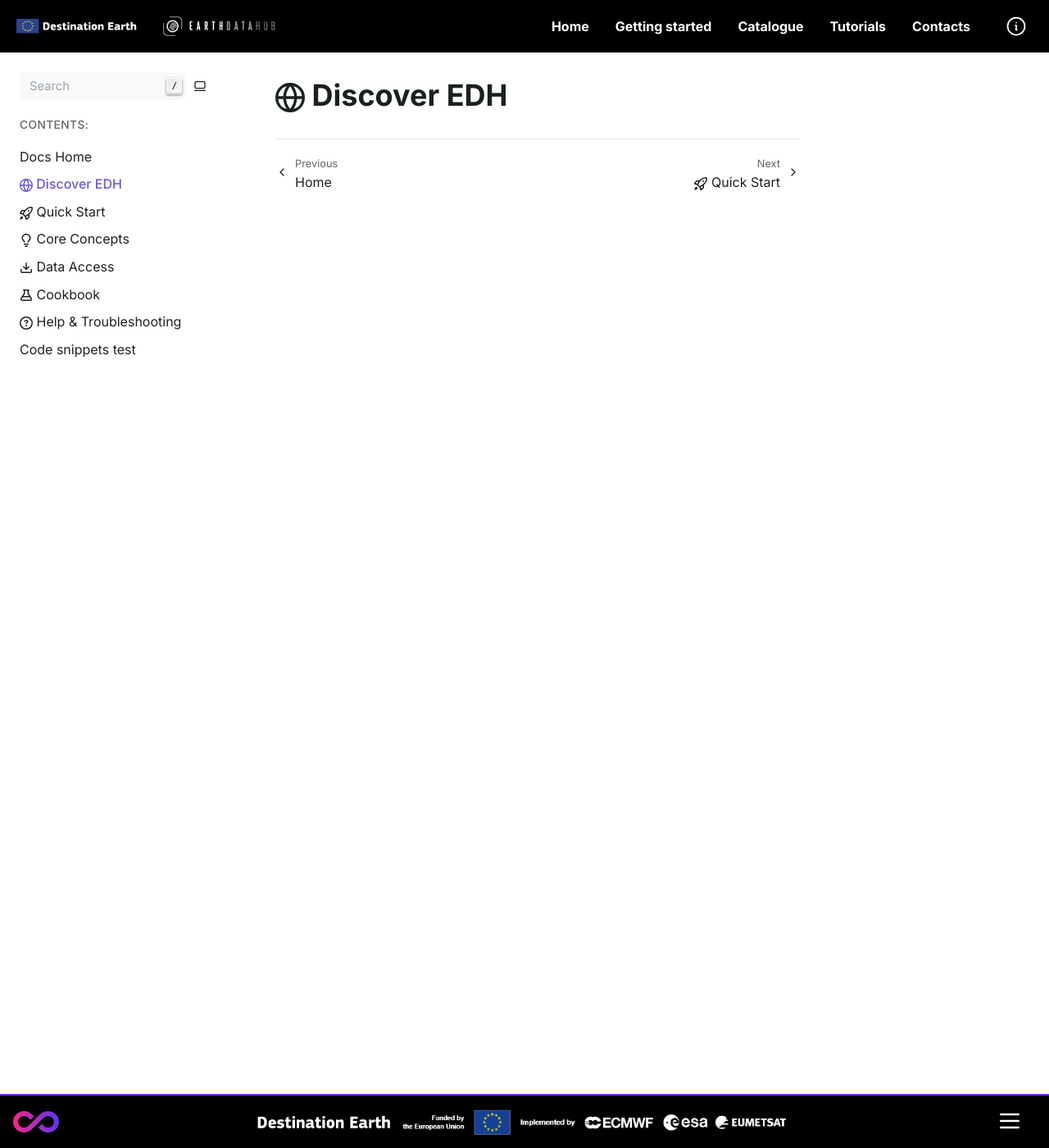
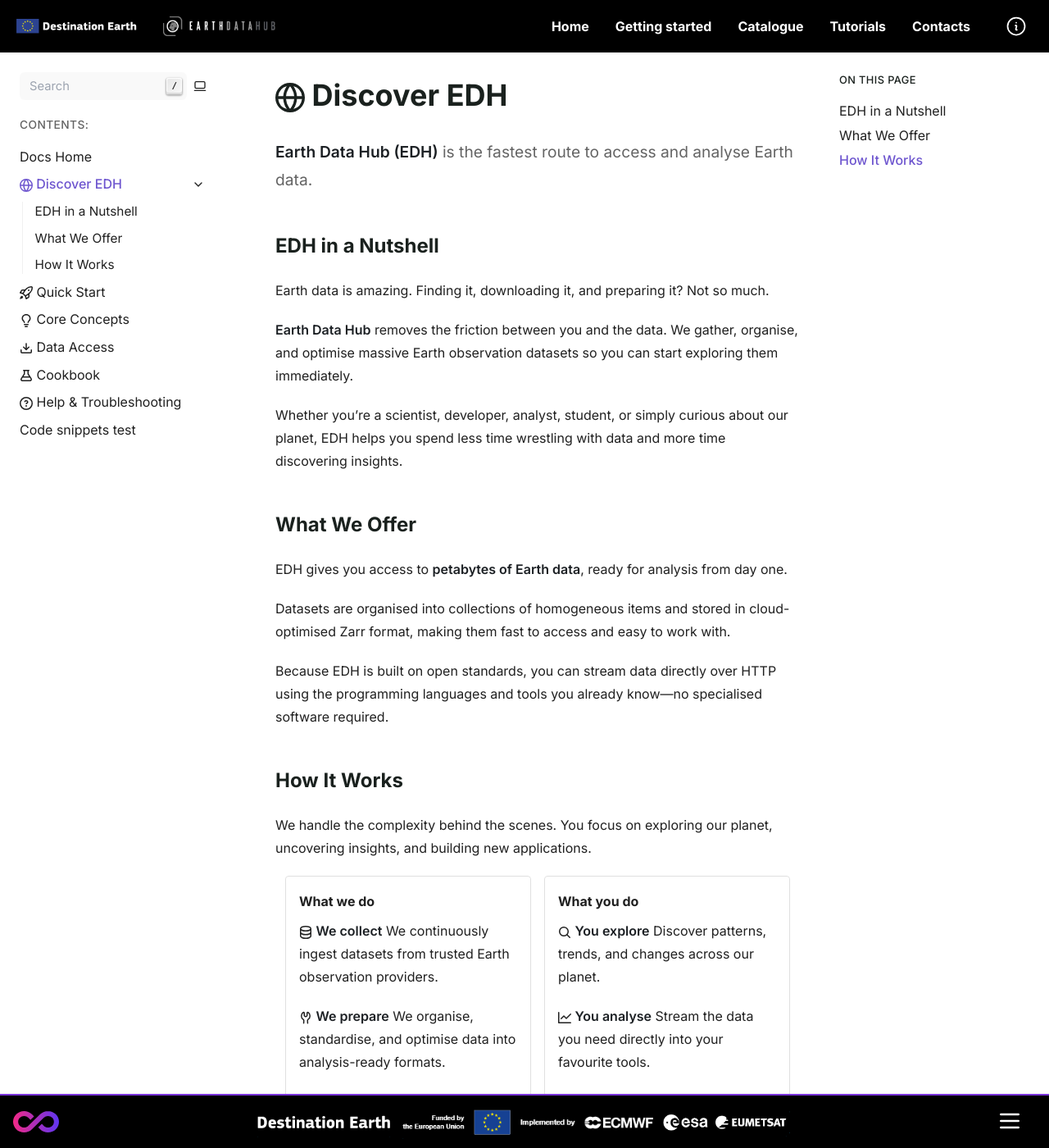
Before and after one commit to bopen/edh-docs, a Sphinx documentation site: the page built from source/discover-edh.md, in a window 1280 px wide and 1400 px high. Shown: the whole window at 82% size. Built offline with Sphinx 7.4.7, drawn with Linux system fonts in a browser that asks for light colours.

Commit message:
add Discover EDH content

`````diff
--- a/source/discover-edh.md
+++ b/source/discover-edh.md
@@ -1 +1,56 @@
 # {octicon}`globe` Discover EDH
+
+{ .lead }
+**Earth Data Hub (EDH)** is the fastest route to access and analyse Earth data.
+
+## EDH in a Nutshell
+
+Earth data is amazing. Finding it, downloading it, and preparing it? Not so much.
+
+**Earth Data Hub** removes the friction between you and the data. We gather, organise, and optimise massive Earth observation datasets so you can start exploring them immediately.
+
+Whether you're a scientist, developer, analyst, student, or simply curious about our planet, EDH helps you spend less time wrestling with data and more time discovering insights.
+
+## What We Offer
+
+EDH gives you access to **petabytes of Earth data**, ready for analysis from day one.
+
+Datasets are organised into collections of homogeneous items and stored in cloud-optimised Zarr format, making them fast to access and easy to work with.
+
+Because EDH is built on open standards, you can stream data directly over HTTP using the programming languages and tools you already know—no specialised software required.
+
+## How It Works
+
+We handle the complexity behind the scenes. You focus on exploring our planet, uncovering insights, and building new applications.
+
+````{grid} 2
+---
+gutter: 3
+---
+```{grid-item-card} What we do
+:class-card: sd-shadow-sm
+
+{octicon}`database` **We collect**
+We continuously ingest datasets from trusted Earth observation providers.
+
+{octicon}`tools` **We prepare**
+We organise, standardise, and optimise data into analysis-ready formats.
+
+{octicon}`cloud` **We make it accessible**
+We store data in the cloud and make it available through open standards.
+```
+
+```{grid-item-card} What you do
+:class-card: sd-shadow-sm
+
+{octicon}`search` **You explore**
+Discover patterns, trends, and changes across our planet.
+
+{octicon}`graph` **You analyse**
+Stream the data you need directly into your favourite tools.
+
+{octicon}`rocket` **You create**
+Build models, applications, and new insights without the usual data headaches.
+```
+
+````
--- a/source/index.rst
+++ b/source/index.rst
@@ -5,7 +5,7 @@
 
 :layout: landing
 :description: Earth Data Hub (EDH) is the fastest route to access
-              and analyse earth data
+              and analyse earth data.
 
 :octicon:`home` Docs Home
 =========================
`````
